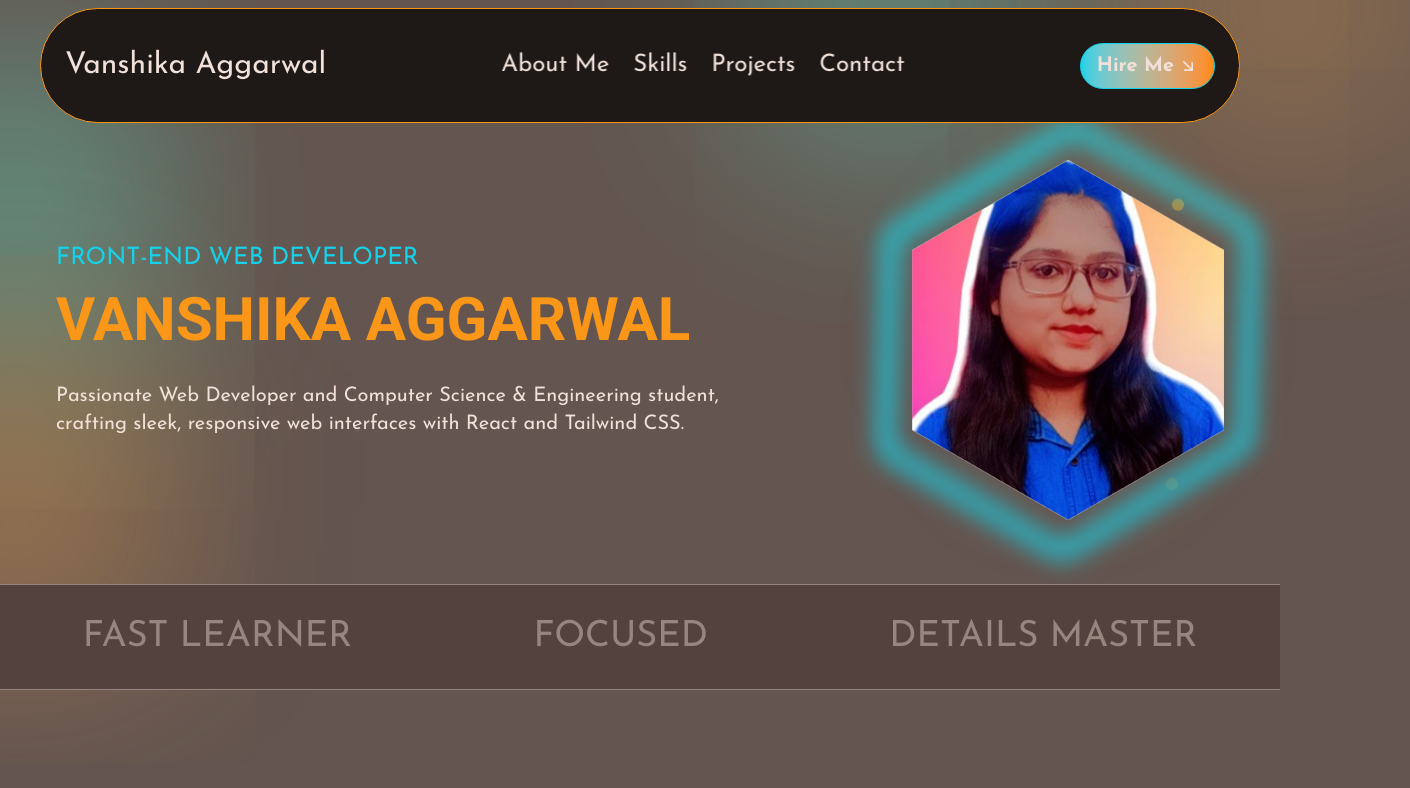
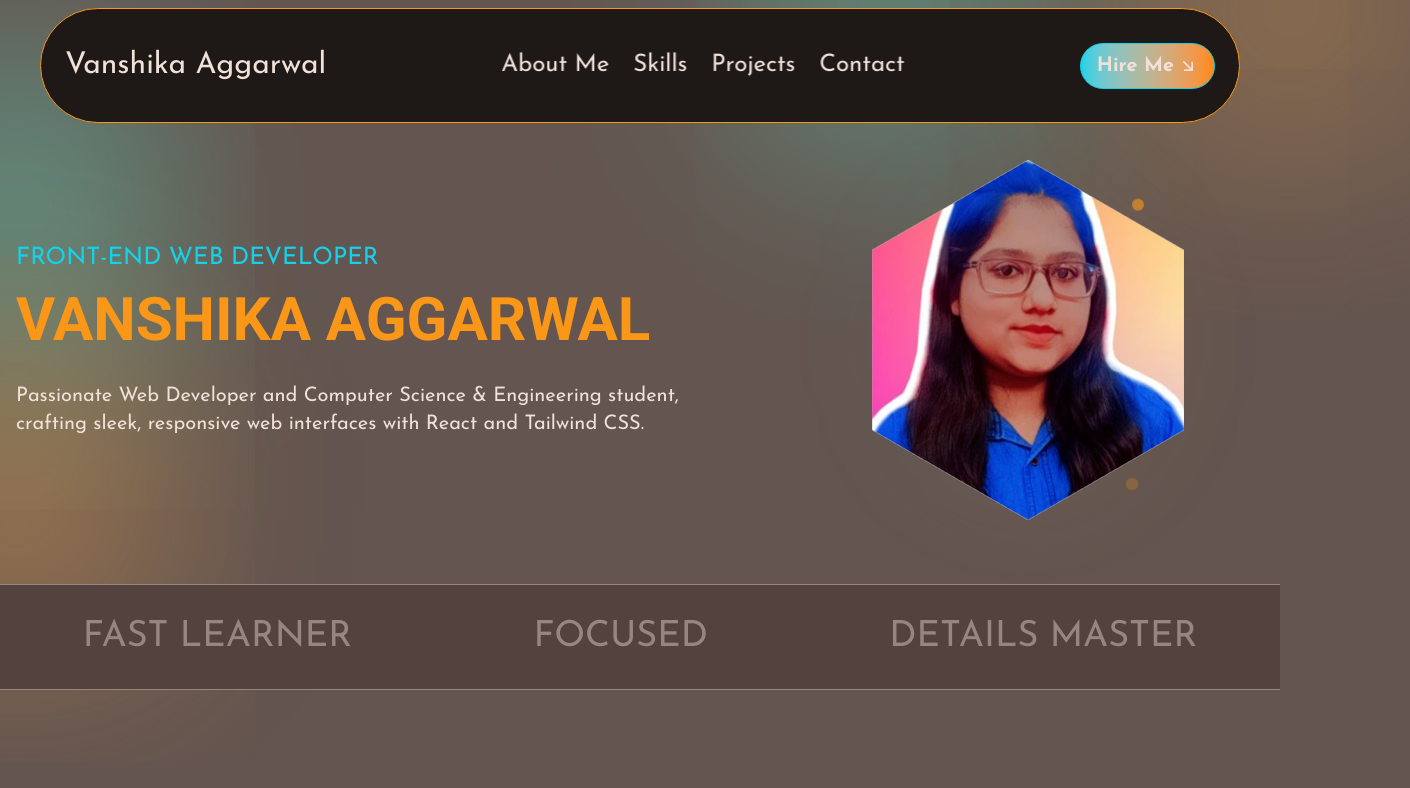
Before and after one commit to vanshika8484/portfolio, a React (Vite) app: page / in a window 1280 px wide. Shown: the top 788 px of the page, 1410 px wide, since content can reach past the window. Built offline with nearby package versions, Linux system fonts and the light colour scheme; a web font is replaced by a local one.

Commit message:
update feature

```diff
--- a/src/components/aboutMe/AboutMeImage.jsx
+++ b/src/components/aboutMe/AboutMeImage.jsx
@@ -5,7 +5,7 @@ const AboutMeImage = () => {
     <div className="h-[500px] w-[300px] relative">
       <div className="h-[500px] w-[300px] rounded-[100px] absolute overflow-hidden">
         <img
-          src="../../../public/images/about-me.jpg"
+          src="/images/about-me.jpg"
           className="h-full w-auto object-cover"
         ></img>
       </div>
--- a/src/components/contactMeSection/ContactMeRight.jsx
+++ b/src/components/contactMeSection/ContactMeRight.jsx
@@ -5,10 +5,7 @@ import ContactSocial from "./ContactSocial";
 const ContactMeRight = () => {
   return (
     <div className="flex flex-col items-center justify-center gap-12">
-      <img
-        src="../../../public/images/email.png"
-        className="max-w-[300px]"
-      ></img>
+      <img src="/images/email.png" className="max-w-[300px]"></img>
       <ContactInfo />
       <ContactSocial />
     </div>
--- a/src/components/contactMeSection/SingleContactSocial.jsx
+++ b/src/components/contactMeSection/SingleContactSocial.jsx
@@ -1,6 +1,7 @@
 import React from "react";
 
 const SingleContactSocial = ({ Image, link }) => {
+  const IconComponent = Image;
   return (
     <div className="text-2xl h-12 w-12 border border-orange text-orange rounded-full p-3 flex items-center justify-center group animate-fadeInUp hover:scale-110 hover:border-cyan hover:text-cyan hover:shadow-cyanShadow transition-all duration-500 ease-out transform hover:-translate-y-1">
       <a
@@ -10,7 +11,7 @@ const SingleContactSocial = ({ Image, link }) => {
         rel="noopener noreferrer"
         aria-label="Social media link"
       >
-        <Image className="group-hover:scale-110 transition-transform duration-300 ease-out" />
+        <IconComponent className="group-hover:scale-110 transition-transform duration-300 ease-out" />
       </a>
     </div>
   );
--- a/src/components/herosection/HeroMain.jsx
+++ b/src/components/herosection/HeroMain.jsx
@@ -7,7 +7,7 @@ import SubHeroSection from "./SubHeroSection";
 const HeroMain = () => {
   return (
     <div className="pt-40 pb-16">
-      <div className="flex md:flex-row sm:flex-col max-w-[1200px] mx-auto justify-between items-center relative px-4">
+      <div className="flex md:flex-row sm:flex-col max-w-[1200px]  justify-between items-center relative px-4">
         <HeroText />
         <HeroPic />
       </div>
--- a/src/components/herosection/HeroPic.jsx
+++ b/src/components/herosection/HeroPic.jsx
@@ -14,13 +14,13 @@ const HeroPic = () => {
       className="h-full flex items-center justify-center relative"
     >
       <img
-        src="../../../public/images/pic.png"
-        className="max-h-[450px] w-auto bg-none animate-scaleIn hover:scale-105 transition-transform duration-500 ease-out relative z-10"
+        src="/images/pic.png"
+        className="max-h-[450px] bg-none animate-scaleIn hover:scale-105 transition-transform duration-500 ease-out relative z-10"
       ></img>
 
       {/* Enhanced background hexagon with multiple layers */}
       <div className="absolute -z-10 flex justify-center items-center">
-        <PiHexagonThin className="md:h-[90%] sm:h-[120%] min-h-[500px] w-auto text-cyan blur-md animate-[spin_20s_linear_infinite]" />
+        <PiHexagonThin className="md:h-[90%] sm:h-[120%] min-h-[500px] text-cyan blur-md animate-[spin_20s_linear_infinite]" />
       </div>
 
       {/* Additional floating decorative elements with enhanced positioning */}
--- a/src/components/projectSection/ProjectMain.jsx
+++ b/src/components/projectSection/ProjectMain.jsx
@@ -38,7 +38,7 @@ const projects = [
     name: "StudySync Website",
     year: "Nov 2024",
     align: "left",
-    image: "../../../public/images/websiteImg4.jpg",
+    image: "/images/websiteImg4.jpg",
     link: "https://vanshika8484.github.io/StudySyncWebsite/",
   },
 ];
--- a/src/components/skillSection/SubSkills.jsx
+++ b/src/components/skillSection/SubSkills.jsx
@@ -4,7 +4,7 @@ const SubSkills = () => {
   return (
     <div className="border-y-2 border-lightGrey relative">
       <div className="absolute bg-gradient-to-r from-orange to-cyan opacity-50 w-full h-full"></div>
-      <img src="../../../public/images/subskill.jpg" />
+      <img src="/images/subskill.jpg" />
     </div>
   );
 };
```
